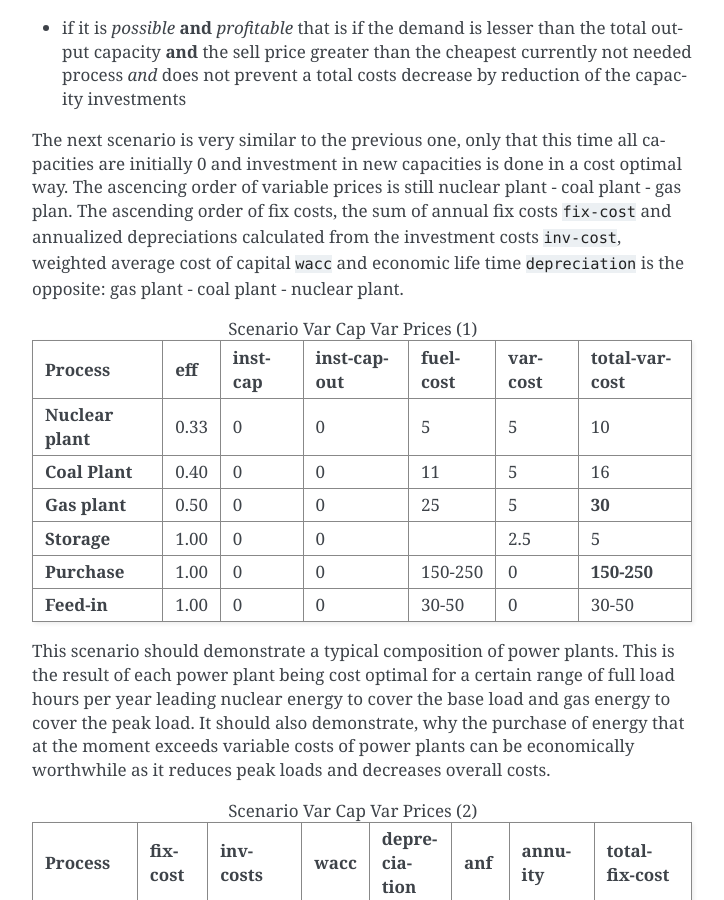
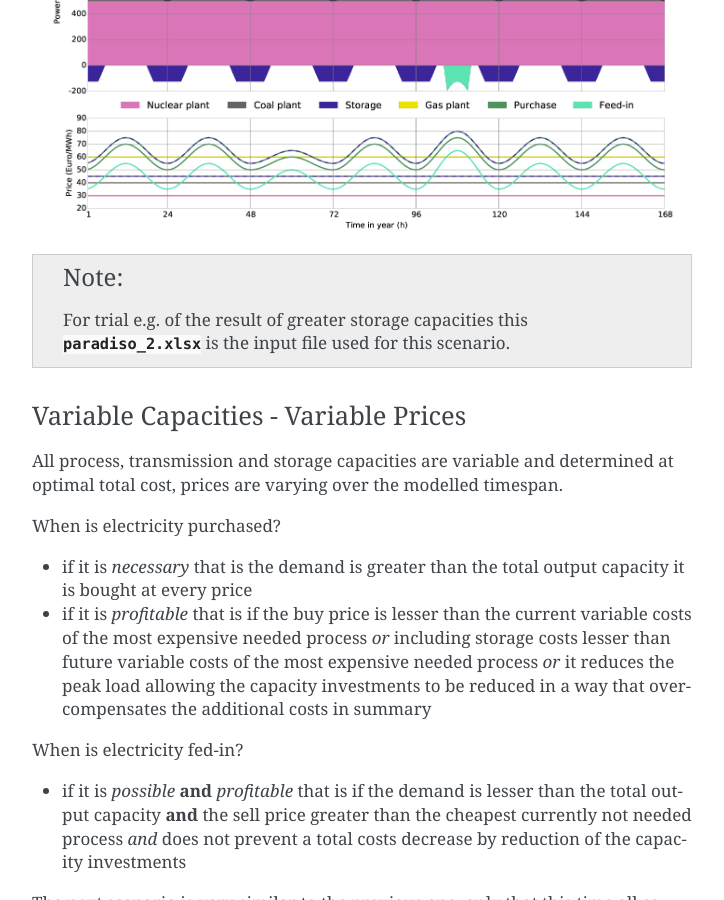
Before and after one commit to tum-ens/urbs, a Sphinx documentation site: the page built from doc/buyselldoc.rst, in a window 1280 px wide and 900 px high, scrolled down 3327 px. Shown: the whole window, without its empty margins (388-1112 px from the left). Built offline with Sphinx 7.4.7, drawn with Linux system fonts in a browser that asks for light colours; some of the changed text lies outside the part shown.

Commit message:
Added used files for trial and corrected image path

```diff
--- a/doc/buyselldoc.rst
+++ b/doc/buyselldoc.rst
@@ -74,7 +74,7 @@ feed-in. In week 5 buy prices have dropped enough for purchased energy to
 replace energy produced by the gas plant. In week 6 they further dropped
 enough to even replace energy produced by the nuclear plant.
 
-.. image:: buysell/Scenario_1_-_Fix_Cap_Fix_Prices.png
+.. image:: paradiso/Scenario_1_-_Fix_Cap_Fix_Prices.png
     :width: 95%
     :align: center
 
@@ -129,9 +129,15 @@ But since the storage capacities are limited the opportunity costs of 15 €/MWh
 of substituting energy from the gas plant are higher than the 10 €/MWh profit
 margin it is not done.
 
-.. image:: buysell/Scenario_2_-_Fix_Cap_Var_Prices.png
+.. image:: paradiso/Scenario_2_-_Fix_Cap_Var_Prices.png
     :width: 95%
     :align: center
+
+.. note::
+
+    For trial e.g. of the result of greater storage capacities this
+    :download:`paradiso_2.xlsx <paradiso/paradiso_2.xlsx>`
+    is the input file used for this scenario.
 
 Variable Capacities - Variable Prices
 ^^^^^^^^^^^^^^^^^^^^^^^^^^^^^^^^^^^^^
@@ -200,9 +206,15 @@ As showed by the following diagramms this justifies the additional costs of
 250 € - 60 € = 190 € per purchased MWh to an amount that reduces the peak load
 by 73 MW.
 
-.. image:: buysell/Scenario_3_-_Var_Cap_Var_Prices.png
+.. image:: paradiso/Scenario_3_-_Var_Cap_Var_Prices.png
     :width: 95%
     :align: center
+
+.. note::
+
+    For trial e.g. of the result of different storage capacities this
+    :download:`paradiso_3.xlsx <paradiso/paradiso_3.xlsx>`
+    is the input file used for this scenario.
 
 System support by variable prices
 =================================
@@ -239,7 +251,7 @@ The price function for the scenario was chosen as:
 
 The result is both more realistic and protective of the grid.
 
-.. image:: buysell/Scenario_4_-_Var_Cap_Sup_Im.png
+.. image:: paradiso/Scenario_4_-_Var_Cap_Sup_Im.png
     :width: 95%
     :align: center
 
```
